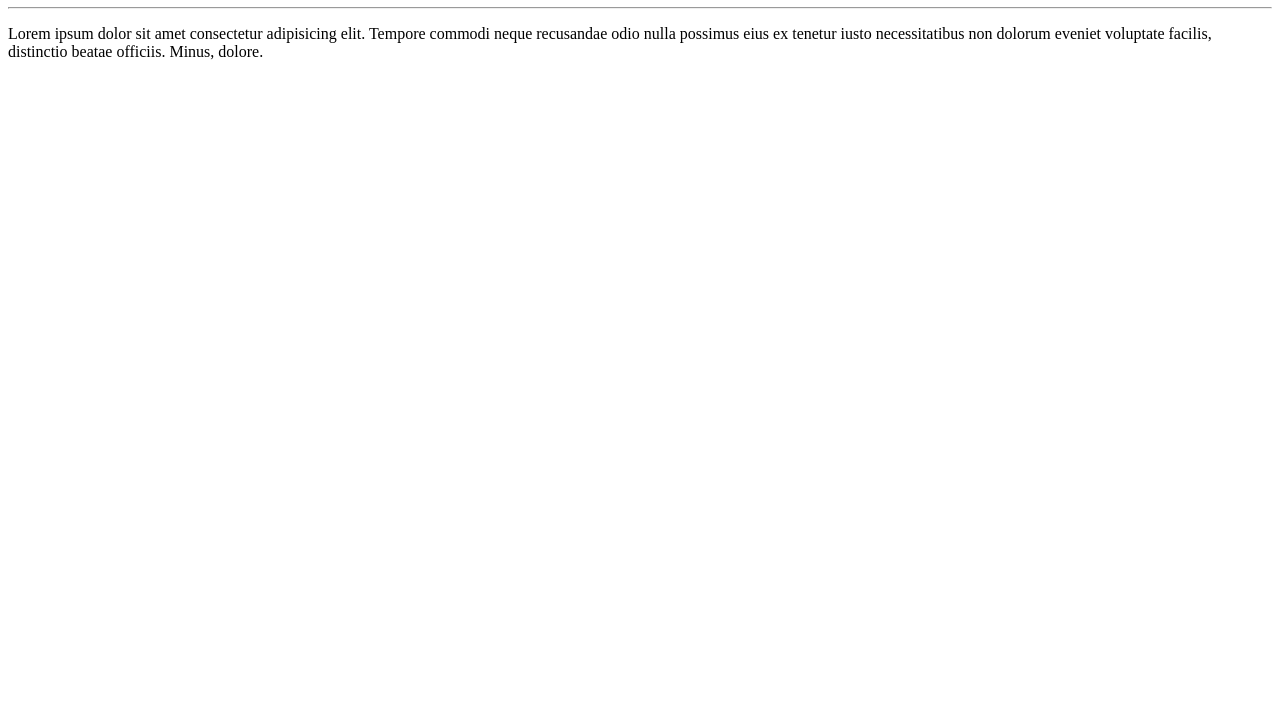
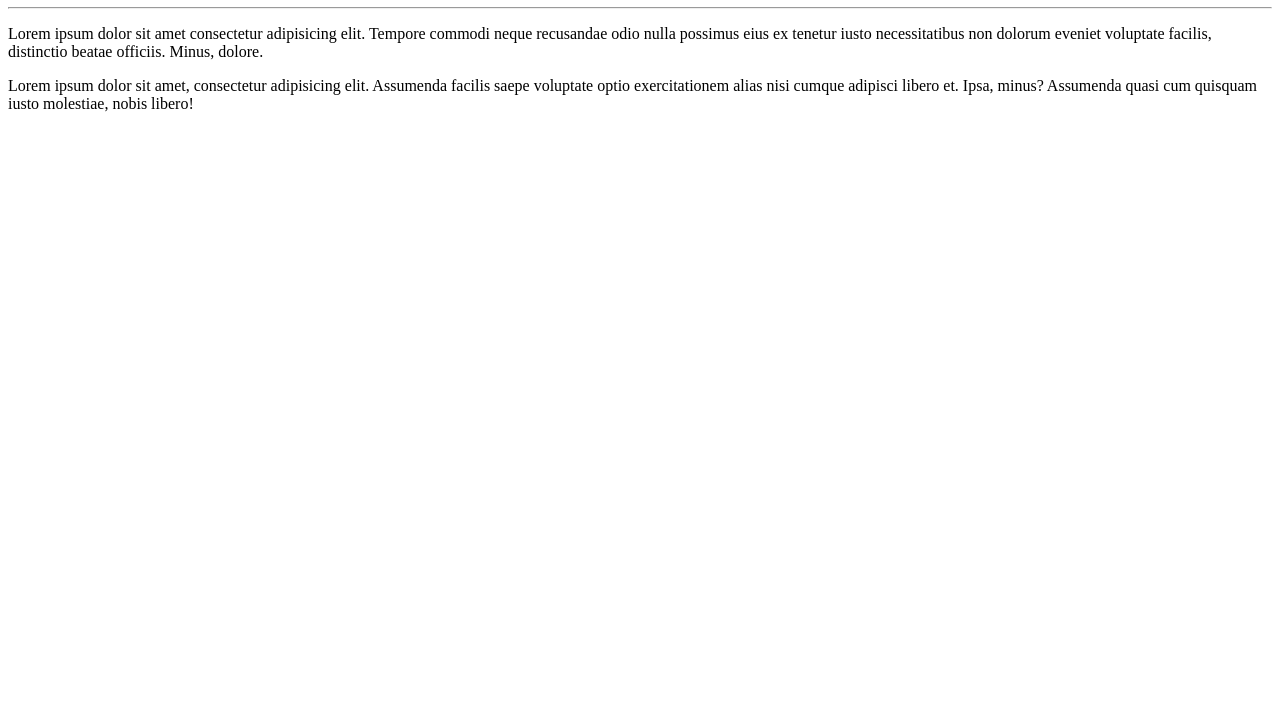
Before and after one commit to DanielLopesS/Digital-World-Solutions, a plain HTML site: page site exemplo/index.html in a window 1280 px wide. Shown: the part 73-800 px from the top of the page. Drawn offline with Linux system fonts and the light colour scheme.

Commit message:
add um parag

```diff
--- a/site exemplo/index.html
+++ b/site exemplo/index.html
@@ -10,5 +10,6 @@
     <h1>Olá, mundo</h1>
     <hr>
     <p>Lorem ipsum dolor sit amet consectetur adipisicing elit. Tempore commodi neque recusandae odio nulla possimus eius ex tenetur iusto necessitatibus non dolorum eveniet voluptate facilis, distinctio beatae officiis. Minus, dolore.</p>
+    <p>Lorem ipsum dolor sit amet, consectetur adipisicing elit. Assumenda facilis saepe voluptate optio exercitationem alias nisi cumque adipisci libero et. Ipsa, minus? Assumenda quasi cum quisquam iusto molestiae, nobis libero!</p>
 </body>
 </html>
```
